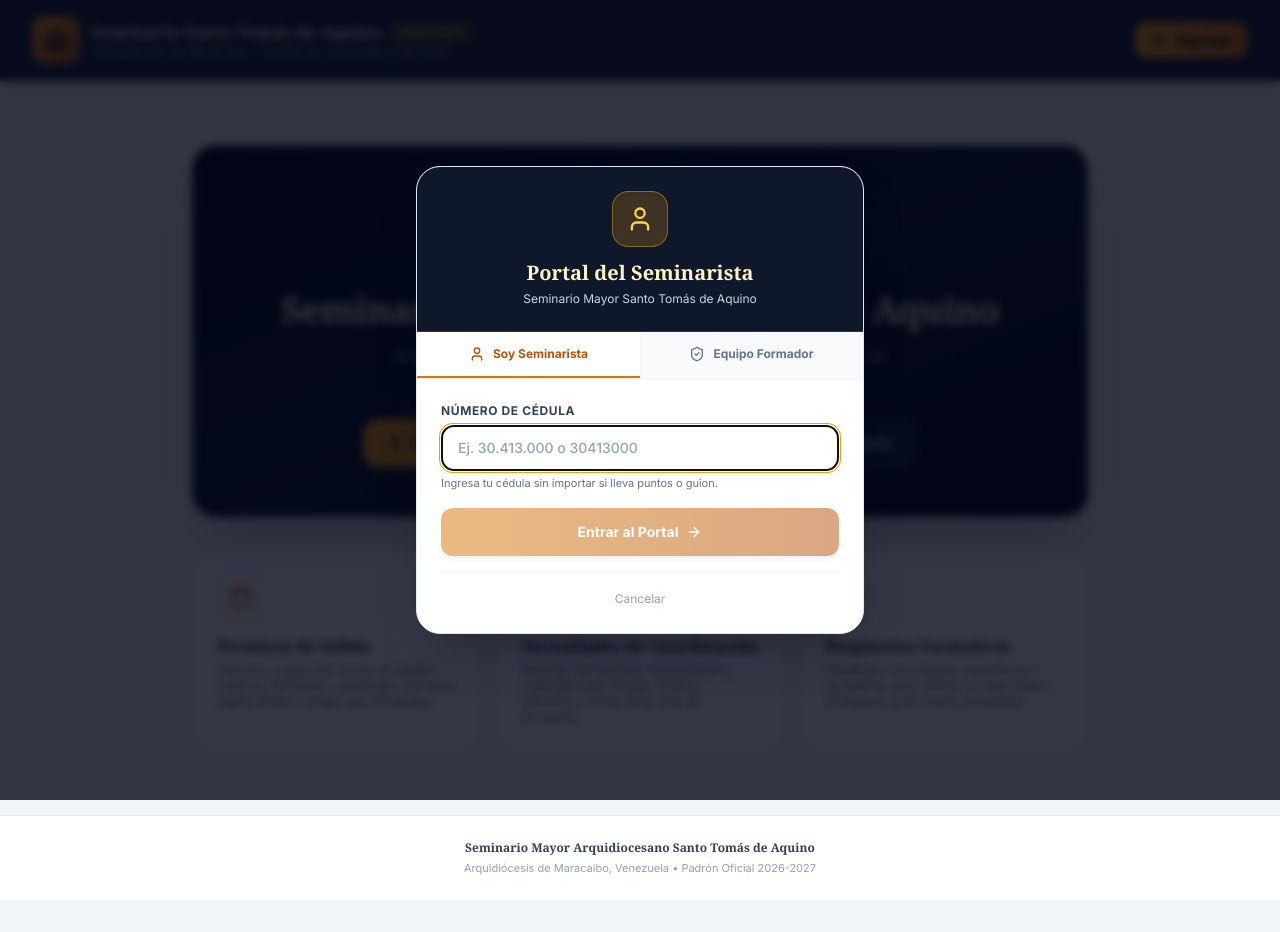
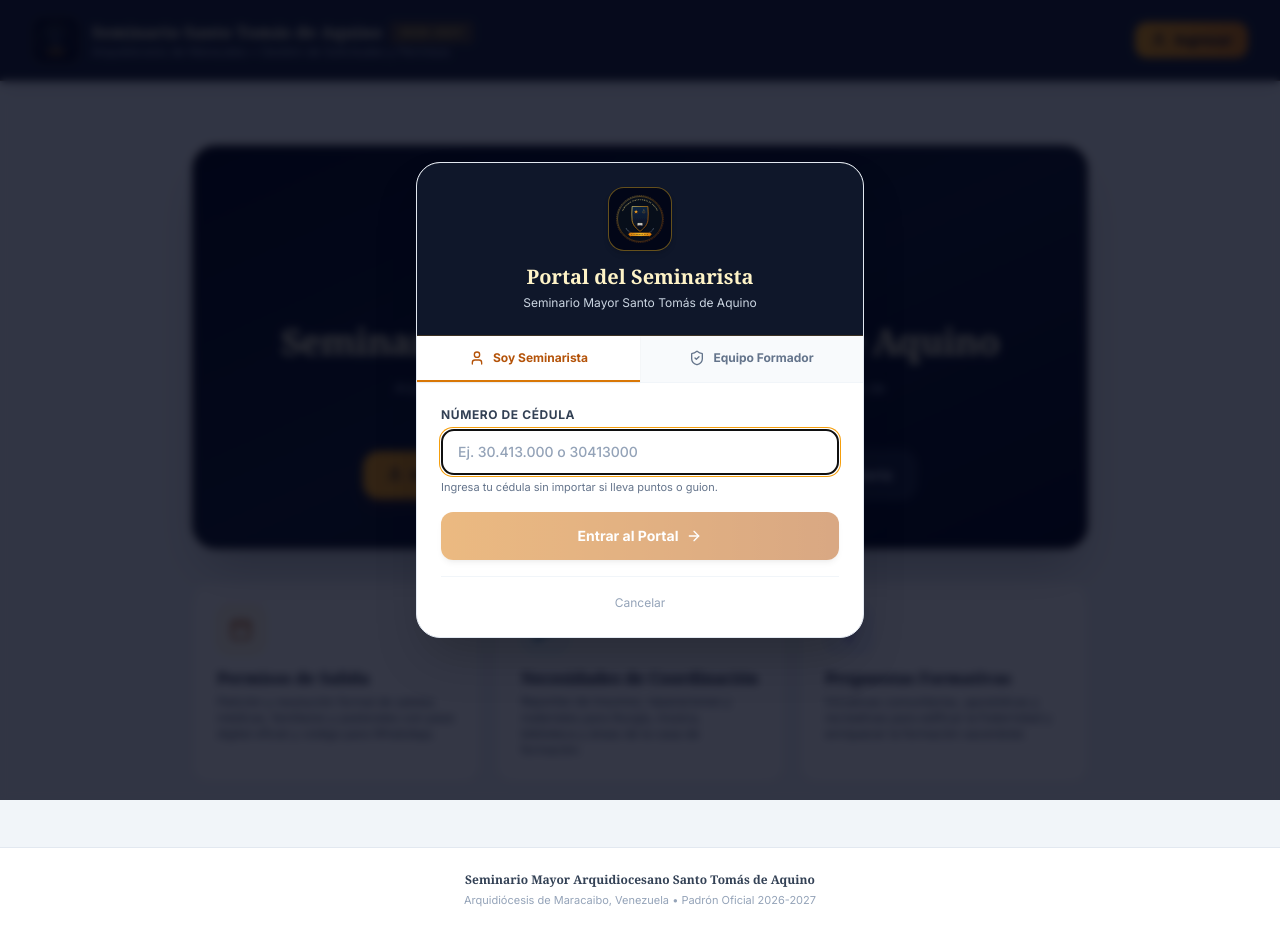
Before and after one commit to pauldavid2809-cloud/coordinacion, a React (Vite) app: page / in a window 1280 px wide. Both pictures are taken after a click on the button "Ingresar". Before the commit the page ends 900 px from the top, so only its background shows below. Built offline with nearby package versions, Linux system fonts and the light colour scheme; no server answers; the database is empty.

Commit message:
feat: implementar escudo y logo oficial del seminario en toda la aplicacion

```diff
--- a/index.html
+++ b/index.html
@@ -2,7 +2,8 @@
 <html lang="es">
   <head>
     <meta charset="UTF-8" />
-    <link rel="icon" type="image/png" href="/logo.png" />
+    <link rel="icon" type="image/svg+xml" href="/logo.svg" />
+    <link rel="alternate icon" type="image/png" href="/logo.png" />
     <meta name="viewport" content="width=device-width, initial-scale=1.0, maximum-scale=1.0, user-scalable=no" />
     <title>Permisos y Coordinación | Seminario Mayor Santo Tomás de Aquino</title>
     <link rel="preconnect" href="https://fonts.googleapis.com">
--- a/src/App.jsx
+++ b/src/App.jsx
@@ -89,8 +89,13 @@ export default function App() {
             {/* Hero Principal */}
             <div className="bg-gradient-to-br from-slate-950 via-slate-900 to-slate-950 rounded-3xl p-8 sm:p-12 text-white border border-amber-500/30 shadow-2xl text-center relative overflow-hidden">
               <div className="relative z-10 space-y-4">
-                <div className="w-16 h-16 sm:w-20 sm:h-20 mx-auto rounded-3xl bg-amber-500/20 border-2 border-amber-400/40 text-amber-300 flex items-center justify-center shadow-inner">
-                  <Church className="w-9 h-9 sm:w-11 sm:h-11" />
+                <div className="w-20 h-20 sm:w-28 sm:h-28 mx-auto rounded-3xl bg-slate-950/80 p-2 border-2 border-amber-400/50 shadow-2xl flex items-center justify-center">
+                  <img
+                    src="/logo.svg"
+                    alt="Escudo Seminario Santo Tomás de Aquino"
+                    className="w-full h-full object-contain filter drop-shadow"
+                    onError={(e) => { e.currentTarget.src = '/logo.png'; }}
+                  />
                 </div>
 
                 <h1 className="font-serif font-black text-2xl sm:text-4xl text-amber-100 tracking-tight leading-tight">
--- a/src/components/Auth/LoginModal.jsx
+++ b/src/components/Auth/LoginModal.jsx
@@ -58,12 +58,13 @@ export default function LoginModal({ isOpen, onClose, onLoginSuccess, seminarist
 
         {/* Cabecera del modal */}
         <div className="bg-gradient-to-r from-slate-900 via-slate-850 to-slate-900 p-6 text-white text-center relative border-b border-amber-500/20">
-          <div className="w-14 h-14 mx-auto rounded-2xl bg-amber-500/20 border border-amber-400/40 flex items-center justify-center mb-3 text-amber-300 shadow-inner">
-            {activeTab === 'seminarista' ? (
-              <User className="w-7 h-7" />
-            ) : (
-              <ShieldCheck className="w-7 h-7" />
-            )}
+          <div className="w-16 h-16 mx-auto rounded-2xl bg-slate-950 p-1.5 border border-amber-400/40 flex items-center justify-center mb-3 shadow-md">
+            <img
+              src="/logo.svg"
+              alt="Logo Seminario"
+              className="w-full h-full object-contain"
+              onError={(e) => { e.currentTarget.src = '/logo.png'; }}
+            />
           </div>
           <h2 className="text-xl font-serif font-bold text-amber-100">
             {activeTab === 'seminarista' ? 'Portal del Seminarista' : 'Acceso de Rectoría'}
--- a/src/components/Common/Navbar.jsx
+++ b/src/components/Common/Navbar.jsx
@@ -12,8 +12,13 @@ export default function Navbar({ session, onLogout, onOpenLogin }) {
 
           {/* Logo & Institución */}
           <div className="flex items-center space-x-3">
-            <div className="w-10 h-10 sm:w-12 sm:h-12 rounded-xl bg-gradient-to-br from-amber-500 to-amber-700 flex items-center justify-center shadow-md border border-amber-300/40 text-slate-950 font-serif font-bold text-lg sm:text-xl">
-              <Church className="w-6 h-6 text-slate-950" />
+            <div className="w-10 h-10 sm:w-12 sm:h-12 rounded-xl bg-slate-950 p-1 flex items-center justify-center shadow-md border border-amber-400/40">
+              <img
+                src="/logo.svg"
+                alt="Escudo Seminario Santo Tomás de Aquino"
+                className="w-full h-full object-contain"
+                onError={(e) => { e.currentTarget.src = '/logo.png'; }}
+              />
             </div>
             <div>
               <div className="flex items-center gap-2">
--- a/src/components/Rector/RectorDashboard.jsx
+++ b/src/components/Rector/RectorDashboard.jsx
@@ -30,8 +30,13 @@ export default function RectorDashboard({ solicitudes = [], seminaristas = [], o
       <div className="bg-gradient-to-r from-slate-950 via-slate-900 to-slate-950 rounded-3xl p-6 sm:p-8 text-white border border-amber-500/30 shadow-xl relative overflow-hidden">
         <div className="flex flex-col sm:flex-row items-start sm:items-center justify-between gap-4 relative z-10">
           <div className="flex items-center gap-4">
-            <div className="w-16 h-16 rounded-2xl bg-amber-500/20 border border-amber-400/40 text-amber-300 flex items-center justify-center shadow-inner flex-shrink-0">
-              <ShieldCheck className="w-8 h-8 text-amber-400" />
+            <div className="w-16 h-16 rounded-2xl bg-slate-950 p-1 border border-amber-400/40 flex items-center justify-center shadow-lg flex-shrink-0">
+              <img
+                src="/logo.svg"
+                alt="Escudo Oficial Seminario Santo Tomás de Aquino"
+                className="w-full h-full object-contain"
+                onError={(e) => { e.currentTarget.src = '/logo.png'; }}
+              />
             </div>
             <div>
               <div className="flex items-center gap-2">
--- a/src/components/Seminarista/PaseDigitalModal.jsx
+++ b/src/components/Seminarista/PaseDigitalModal.jsx
@@ -32,8 +32,13 @@ export default function PaseDigitalModal({ isOpen, onClose, permiso, seminarista
             <X className="w-5 h-5" />
           </button>
 
-          <div className="w-12 h-12 mx-auto rounded-2xl bg-amber-500/20 border border-amber-400/40 flex items-center justify-center mb-2 shadow-inner">
-            <Church className="w-6 h-6 text-amber-400" />
+          <div className="w-16 h-16 mx-auto rounded-2xl bg-slate-950 p-1 border border-amber-400/50 flex items-center justify-center mb-2 shadow-lg">
+            <img
+              src="/logo.svg"
+              alt="Escudo Oficial Seminario Santo Tomás de Aquino"
+              className="w-full h-full object-contain"
+              onError={(e) => { e.currentTarget.src = '/logo.png'; }}
+            />
           </div>
           <h3 className="font-serif font-bold text-sm tracking-wider uppercase text-amber-200">
             Seminario Mayor Santo Tomás de Aquino
```
